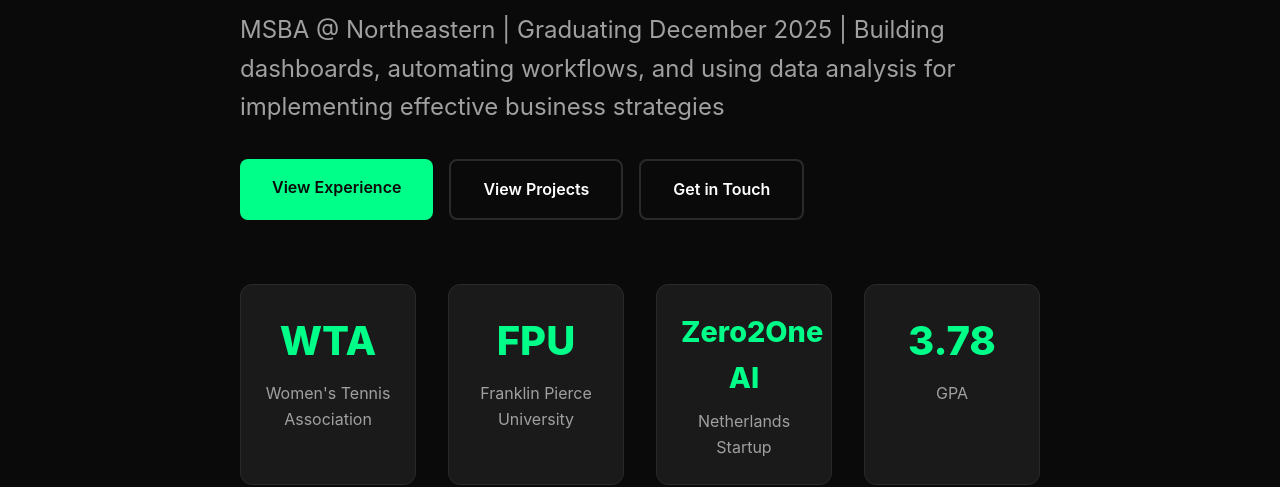
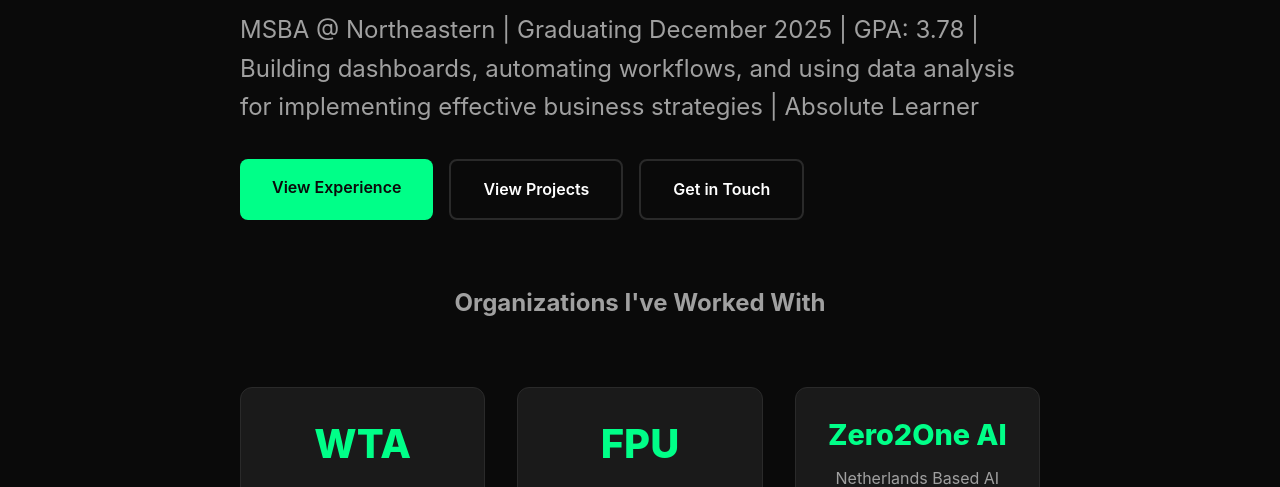
Before and after one commit to prajwalbang/Prajwal-Bang-Portfolio-Website, a plain HTML site: page index.html in a window 1280 px wide. Shown: the part 465-952 px from the top of the page. Drawn offline with Linux system fonts and the light colour scheme.

Commit message:
Update index.html

```diff
--- a/index.html
+++ b/index.html
@@ -691,13 +691,15 @@
             <div class="hero-content fade-in">
                 <img src="https://raw.githubusercontent.com/prajwalbang/Portfolio-Website/main/newone%20Copy.JPG" alt="Prajwal Profile Picture" class="profile-pic">
                 <h1>Business Analyst turning insights into impact</h1>
-                <p class="subtitle">MSBA @ Northeastern | Graduating December 2025 | Building dashboards, automating workflows, and using data analysis for implementing effective business strategies</p>
+                <p class="subtitle">MSBA @ Northeastern | Graduating December 2025 | GPA: 3.78 | Building dashboards, automating workflows, and using data analysis for implementing effective business strategies | Absolute Learner </p>
 
                 <div class="cta-buttons">
                     <a href="#experience" class="btn btn-primary">View Experience</a>
                     <a href="#projects" class="btn btn-secondary">View Projects</a>
                     <a href="#contact" class="btn btn-secondary">Get in Touch</a>
                 </div>
+
+                 <h3 style="margin-top: 4rem; margin-bottom: 1rem; font-size: 1.5rem; color: var(--text-secondary); text-align: center;">Organizations I've Worked With</h3>
 
                 <div class="stats">
                     <div class="stat-card">
@@ -710,12 +712,9 @@
                     </div>
                     <div class="stat-card">
                         <div class="stat-number" style="font-size: 1.8rem;">Zero2One AI</div>
-                        <div class="stat-label">Netherlands Startup</div>
+                        <div class="stat-label">Netherlands Based AI Startup</div>
                     </div>
-                    <div class="stat-card">
-                        <div class="stat-number">3.78</div>
-                        <div class="stat-label">GPA</div>
-                    </div>
+
                 </div>
             </div>
         </div>
@@ -1294,4 +1293,5 @@
         });
     </script>
 </body>
+
 </html>
```
